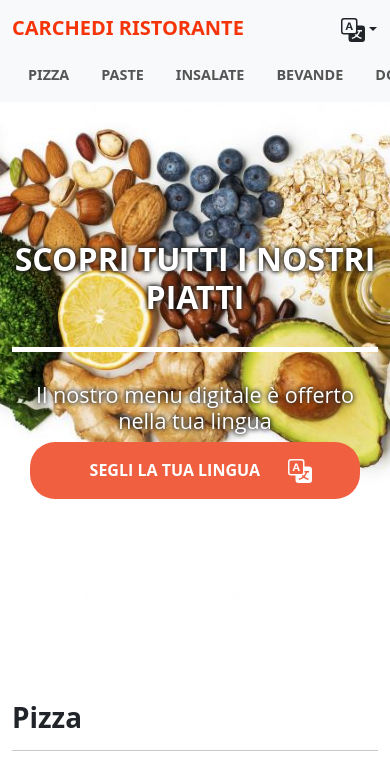
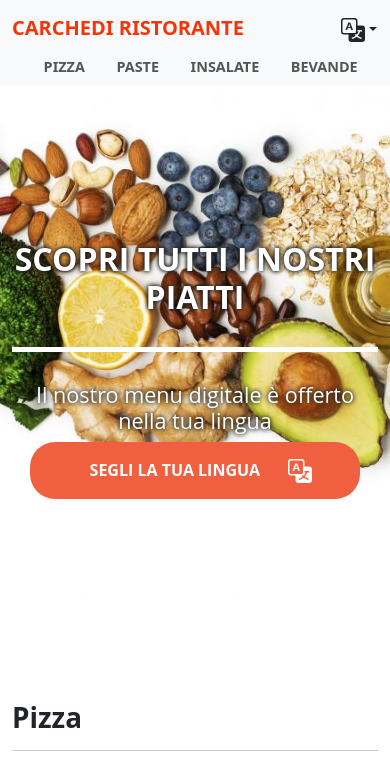
Before and after one commit to Carchedi/multilanguage-menu, a React (Vite) app: page / in a window 390 px wide. Shown: the top 781 px of the page. Built offline with nearby package versions, Linux system fonts and the light colour scheme; some icons are missing.

Commit message:
Visual adjusts sections

```diff
--- a/src/App.jsx
+++ b/src/App.jsx
@@ -108,7 +108,7 @@ function App() {
                     items={items}
                 />
             ))}
-            <ContactUs name={t('menu06')}/>
+                <ContactUs name={t('menu06')}/>
         </>
     );
 }
--- a/src/components/contactUs.jsx
+++ b/src/components/contactUs.jsx
@@ -1,4 +1,4 @@
-
+import './section.css';
 function ContactUs(props){
 
     const Phone = ({ width = 70, height = 70}) => (
@@ -26,9 +26,9 @@ function ContactUs(props){
     )
 
     return(
-        <div id={props.name} className="col-md-12">
+        <div id={props.name}  className="w-100 contents">
             <div class="container">
-                <h1>{props.name}</h1>
+                <h1 class='secHeader'>{props.name}</h1>
                 <hr/>
                 <div class="row">
                     <div class="col-md-4 col-sm-6">
--- a/src/components/navbar.css
+++ b/src/components/navbar.css
@@ -8,6 +8,17 @@
     font-weight: bold;
     width: 100% !important;
 }
+
+.nav-link{
+    padding: 0 !important;
+}
+
+@media (max-width: 978px) {
+    .nav-link{
+        padding-left: 10% !important;
+    }
+}
+
 
 .navbar-light .navbar-toggler{
     color: #fff;
--- a/src/components/navbar.jsx
+++ b/src/components/navbar.jsx
@@ -13,7 +13,7 @@ function navbar(props) {
 
     return (
         <>
-        <nav className="navbar navbar-light bg-light flex-nowrap fixed-top second-line">
+        <nav className="navbar navbar-light bg-light flex-nowrap justify-content-center fixed-top second-line">
             <div className="container">
                     {props.itens.map(({ path, name }) => (
                             <a className="nav-link" href={`#${t(name)}`} onClick={closeToggle}>
--- a/src/components/section.css
+++ b/src/components/section.css
@@ -1,3 +1,7 @@
+body{
+    max-width: 100%;
+}
+
 .col-md-12 h1{
     padding-top: 4rem;
     font-size: 1.6rem;
@@ -11,7 +15,13 @@
 }
 
 .contents{
-    padding-top: 25%;
+    padding-top: 6%;
+}
+
+@media (max-width: 978px) {
+    .contents{
+        padding-top: 25%;
+    }
 }
 
 .secHeader{
```
